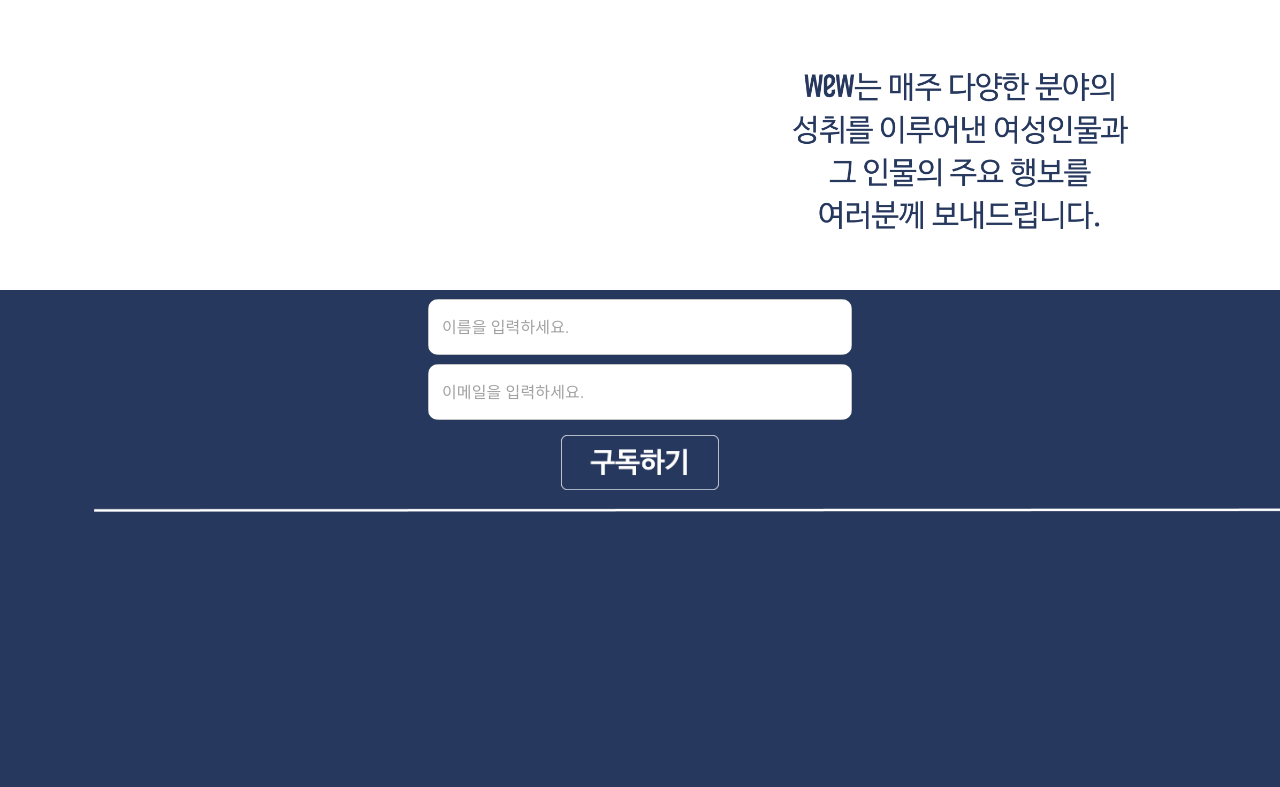
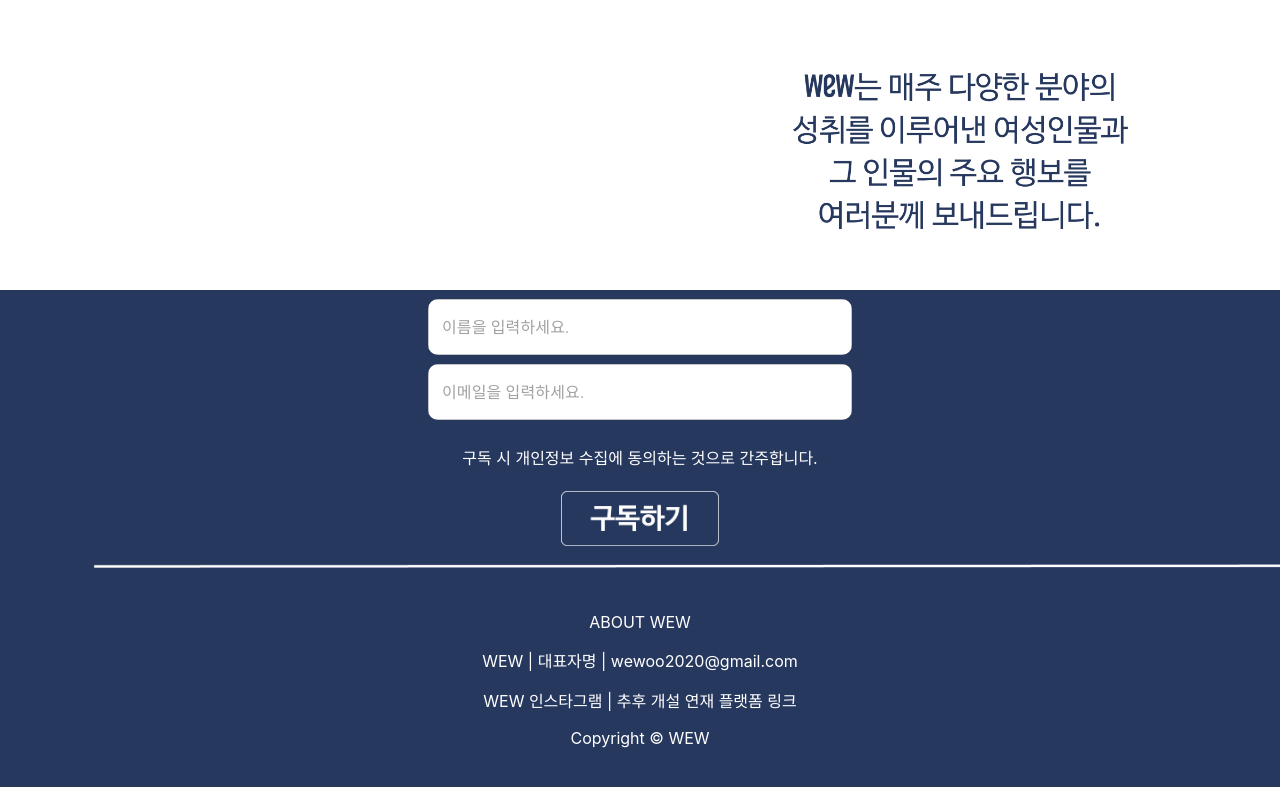
Before and after one commit to Su-Kyung/WEW, a React (Create React App) app: page / in a window 1280 px wide. Shown: the part 447-1234 px from the top of the page. Built offline with nearby package versions, Linux system fonts and the light colour scheme.

Commit message:
Home 컴포넌트 추가

```diff
--- a/src/pages/Home.js
+++ b/src/pages/Home.js
@@ -5,6 +5,10 @@ import Container from '@material-ui/core/Container';
 import { createMuiTheme, withStyles, makeStyles, ThemeProvider } from '@material-ui/core/styles';
 
 import Grid from '@material-ui/core/Grid';
+import Typography from '@material-ui/core/Typography';
+import Link from '@material-ui/core/Link';
+import Box from '@material-ui/core/Box';
+
 
 const useStyles = makeStyles((theme) => ({
     root: {
@@ -27,8 +31,29 @@ const useStyles = makeStyles((theme) => ({
             flexGrow: 1,
         },
     }
-  }));
+}));
 
+function Copyright() {
+    return (
+        <div align="center">
+            <Typography class="Text-color">
+                {'ABOUT WEW'}
+            </Typography>
+            <Typography class="Text-color">
+                {'WEW | 대표자명 | wewoo2020@gmail.com'}
+            </Typography>
+            <Typography class="Text-color">
+                <Link color="inherit" href="https://www.instagram.com/we_woo_2020/">
+                    {'WEW 인스타그램'}
+                </Link>
+                {' | 추후 개설 연재 플랫폼 링크'}
+            </Typography>
+            <Typography class="Text-color">
+                {'Copyright © WEW'}
+            </Typography>
+        </div>
+    );
+  }
 
 
 const Home = () => {
@@ -69,9 +94,15 @@ const Home = () => {
                                     InputLabelProps={{style: {fontSize: 19}}}/>
                             </Grid>
 
-                            {/* 개인정보 정책에 연결시켜주는 버튼
-                            <img class="Home-policy" src=""/> */}
                         </form>
+
+                        <Grid item xs={12}>
+                            <Typography class="Text-color">
+                                구독 시 개인정보 수집에 동의하는 것으로 간주합니다.
+                            </Typography>
+                        </Grid>
+                        {/* 개인정보 정책에 연결시켜주는 버튼
+                        <img class="Home-policy" src=""/> */}
 
                         <Grid item xs={12}>
                             <Button><img src="btn_subscribe.png" width="157.9px"></img></Button>
@@ -79,12 +110,14 @@ const Home = () => {
                     </Grid>
 
                     <img class="Line-border" src="line_border.png"/>
+
+                    <Container component="footer" maxWidth="xl">
+                        <Box mt={5}>
+                            <Copyright />
+                        </Box>
+                    </Container>
+
                 </div>
-
-
-
-
-
 
             </body>
         </div>
--- a/src/shared/App.css
+++ b/src/shared/App.css
@@ -91,7 +91,10 @@
   flex-grow: 1;
 }
 
-
+.Text-color {
+  color: #ffffff;
+  flex-grow: 1;
+}
 
 /* .App-home-body {
   background-color: white;
```
